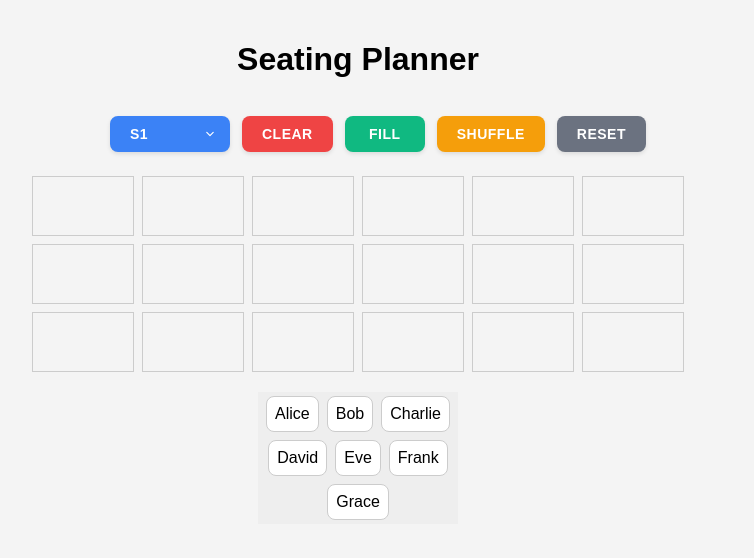
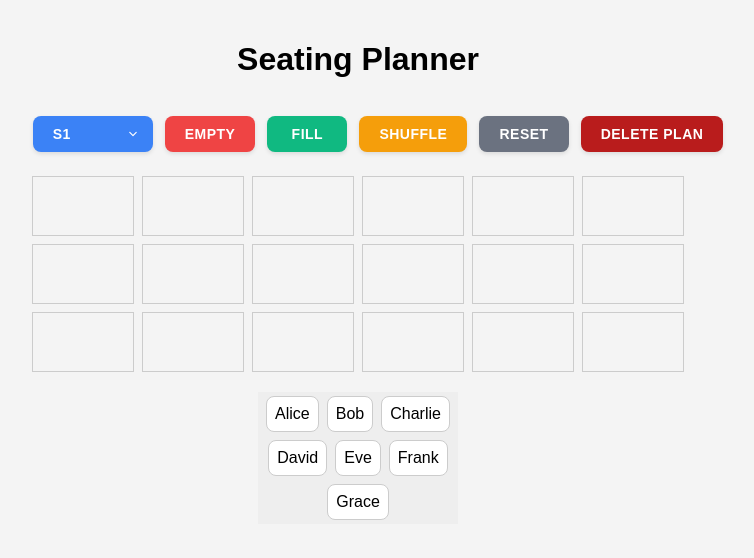
Before and after one commit to blueyorange/seating-planner, a SvelteKit app: page / in a window 1280 px wide. Shown: the top 558 px of the page, without its empty margins (282-1036 px from the left). Built offline with nearby package versions, Linux system fonts and the light colour scheme.

Commit message:
deleet plan

```diff
--- a/src/routes/+page.svelte
+++ b/src/routes/+page.svelte
@@ -127,7 +127,7 @@
     event.dataTransfer.setData("text/plain", student);
   }
 
-  function handleClear() {
+  function handleEmpty() {
     plan.unseated = [
       ...plan.unseated,
       ...plan.seated.filter((s) => s !== null),
@@ -150,6 +150,29 @@
 
   function handleShuffle() {
     plan.seated = plan.seated.sort(() => Math.random() - 0.5);
+  }
+
+  function handleDeletePlan() {
+    if (!plan) return;
+    const planNameToDelete = plan.name;
+    const confirmed = window.confirm(
+      `Are you sure you want to delete plan "${planNameToDelete}"? This cannot be undone.`
+    );
+    if (!confirmed) return;
+
+    // Remove the plan
+    plans = plans.filter((p) => p.name !== planNameToDelete);
+
+    // Reset editing state if any
+    editingIndex = -1;
+    editingValue = "";
+
+    // Choose a new current plan if any remain
+    if (plans.length > 0) {
+      currentPlanName = plans[0].name;
+    } else {
+      currentPlanName = null;
+    }
   }
 
   function handleDoubleClick(index) {
@@ -211,10 +234,11 @@
           <option value={p.name}>{p.name}</option>
         {/each}
       </select>
-      <button onclick={handleClear}>Clear</button>
+      <button onclick={handleEmpty}>Empty</button>
       <button onclick={handleFill}>Fill</button>
       <button onclick={handleShuffle}>Shuffle</button>
       <button onclick={handleReset}>Reset</button>
+      <button class="danger" onclick={handleDeletePlan}>Delete Plan</button>
     </menu>
     {#if plan}
       <div
@@ -404,6 +428,18 @@
     box-shadow: 0 1px 2px rgba(0, 0, 0, 0.2);
   }
 
+  /* Danger button style for destructive actions */
+  .danger {
+    background-color: #b91c1c;
+    color: white;
+  }
+
+  .danger:hover {
+    background-color: #991b1b;
+    transform: translateY(-1px);
+    box-shadow: 0 4px 8px rgba(185, 28, 28, 0.3);
+  }
+
   .edit-input {
     width: 100%;
     height: 100%;
```
